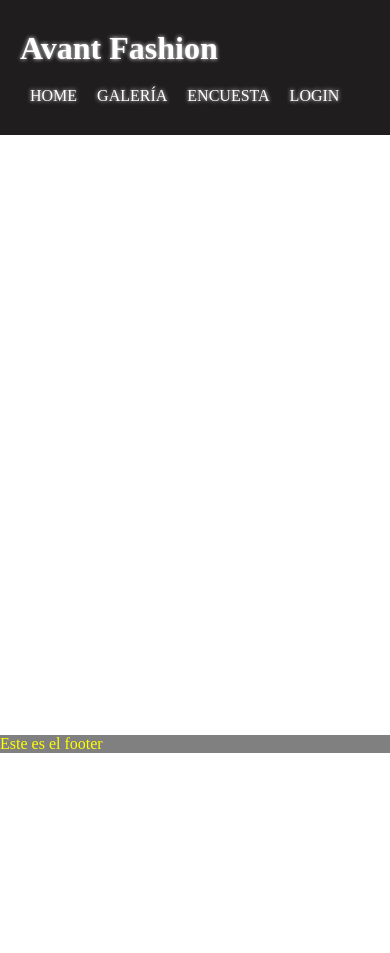
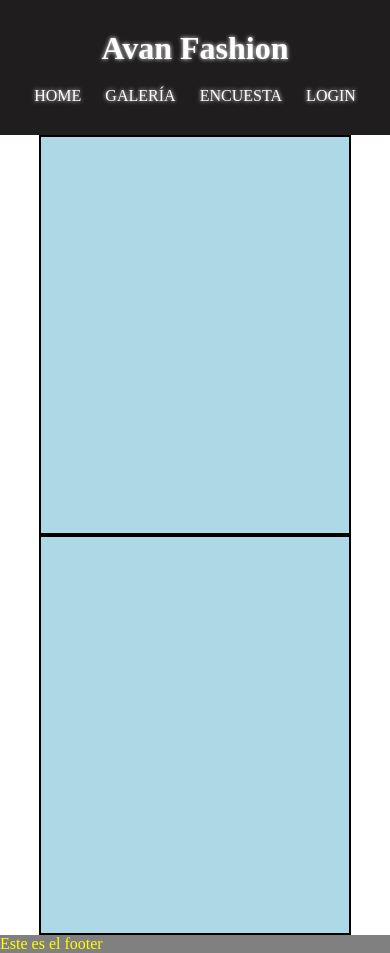
Before and after one commit to ivanna123456789/IvannaCarlos, a plain HTML site: page TiendaRopa/index.html in a window 390 px wide. Before the commit the page ends 844 px from the top, so only its background shows below. Drawn offline with Linux system fonts and the light colour scheme.

Commit message:
Correcion de los Fallos.

```diff
--- a/TiendaRopa/estilos.css
+++ b/TiendaRopa/estilos.css
@@ -30,3 +30,22 @@ footer{
 	background-color: grey;
 	color: yellow;
 }
+section{
+    padding: 30px;
+    background-color: lightblue;
+    border: solid 2px black;
+    width: 80%;
+    height: 400px;
+    margin: auto;
+}
+@media screen and (max-width: 540px){
+    header div h1, header div ul{
+        width: 100%;
+    }
+    header div ul{
+        justify-content: space-evenly;
+    }
+    header div h1{
+        text-align: center;
+    }
+}
--- a/TiendaRopa/index.html
+++ b/TiendaRopa/index.html
@@ -9,7 +9,7 @@
 <body>
     <header>
         <div>
-            <h1>Avant Fashion</h1>
+            <h1>Avan Fashion</h1>
             <ul>
                 <li>HOME</li>
                 <li>GALERÍA</li>
```
